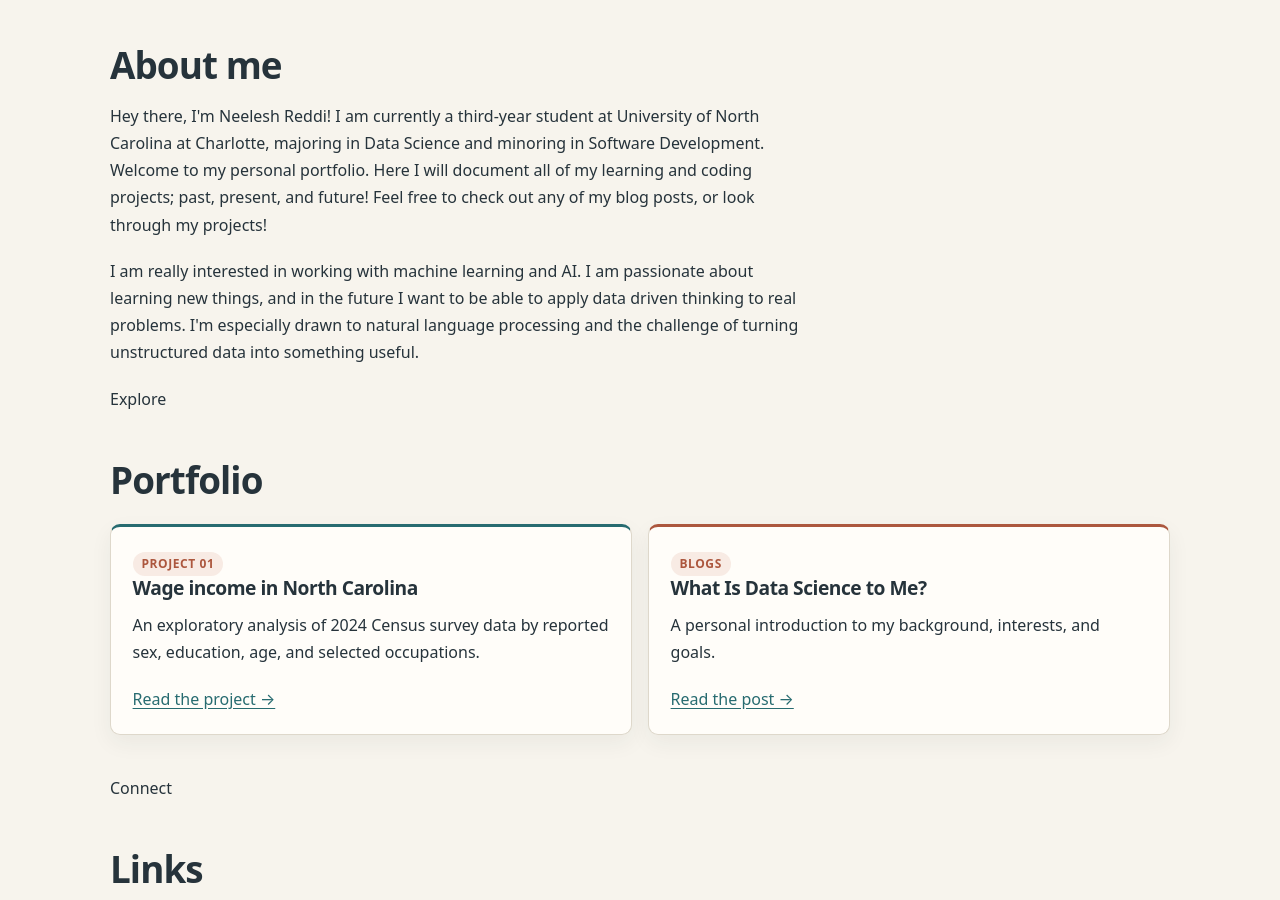
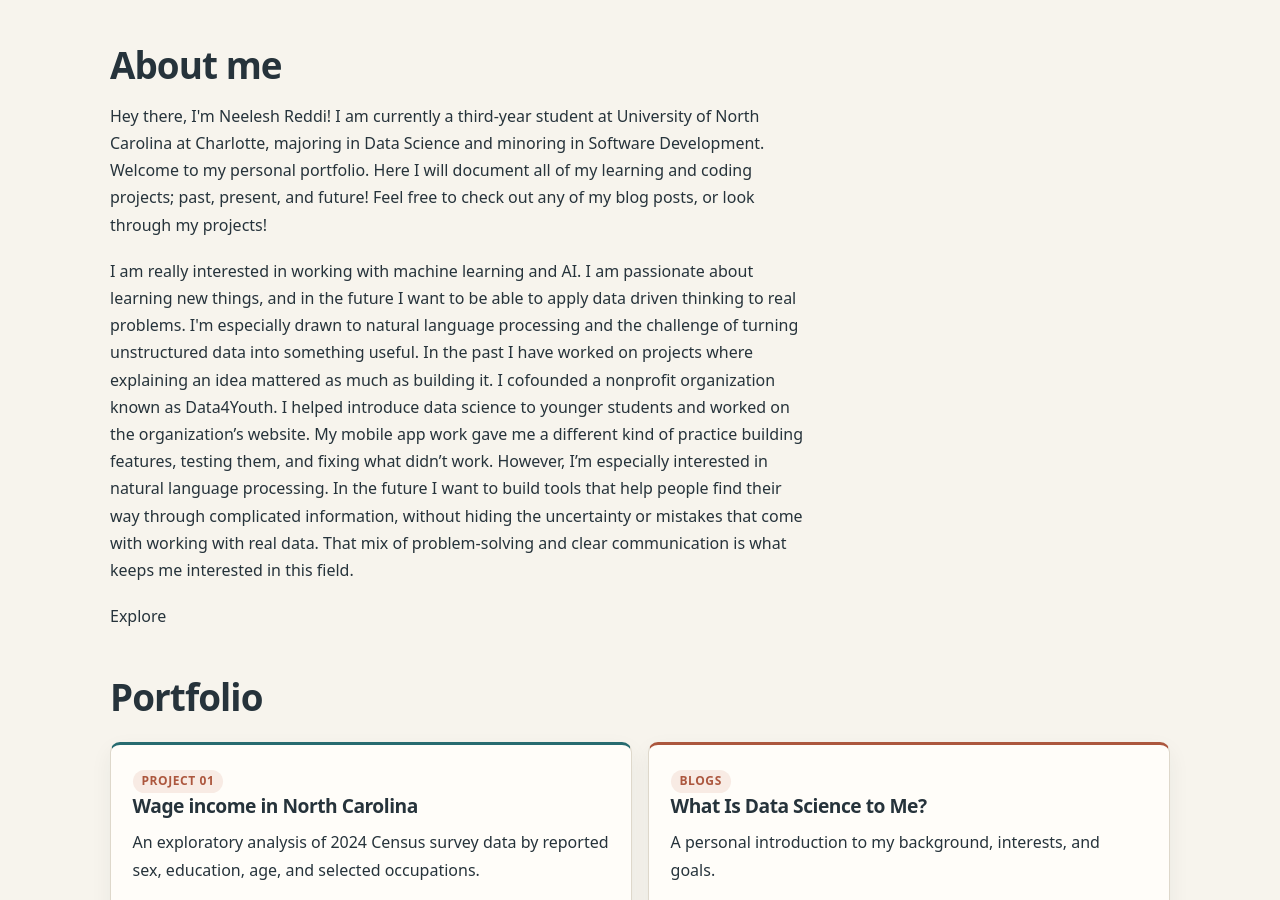
Before and after one commit to nreddi2/data-science-portfolio, a Jekyll site: the page built from index.md, in a window 1280 px wide and 900 px high, scrolled down 449 px. Built offline with Jekyll 4.4.1, drawn with Linux system fonts in a browser that asks for light colours.

Commit message:
Update index.md

```diff
--- a/index.md
+++ b/index.md
@@ -15,6 +15,8 @@ page_class: home-page
   <h2 id="about-title">About me</h2>
   <p>Hey there, I'm Neelesh Reddi! I am currently a third-year student at University of North Carolina at Charlotte, majoring in Data Science and minoring in Software Development. Welcome to my personal portfolio. Here I will document all of my learning and coding projects; past, present, and future! Feel free to check out any of my blog posts, or look through my projects!</p>
   <p>I am really interested in working with machine learning and AI. I am passionate about learning new things, and in the future I want to be able to apply data driven thinking to real problems. I'm especially drawn to natural language processing and the challenge of turning unstructured data into something useful.
+    In the past I have worked on projects where explaining an idea mattered as much as building it. I cofounded a nonprofit organization known as Data4Youth. I helped introduce data science to younger students and worked on the organization’s website. My mobile app work gave me a different kind of practice building features, testing them, and fixing what didn’t work.
+However, I’m especially interested in natural language processing. In the future I want to build tools that help people find their way through complicated information, without hiding the uncertainty or mistakes that come with working with real data. That mix of problem-solving and clear communication is what keeps me interested in this field.
   </p>
 </section>
 
```
